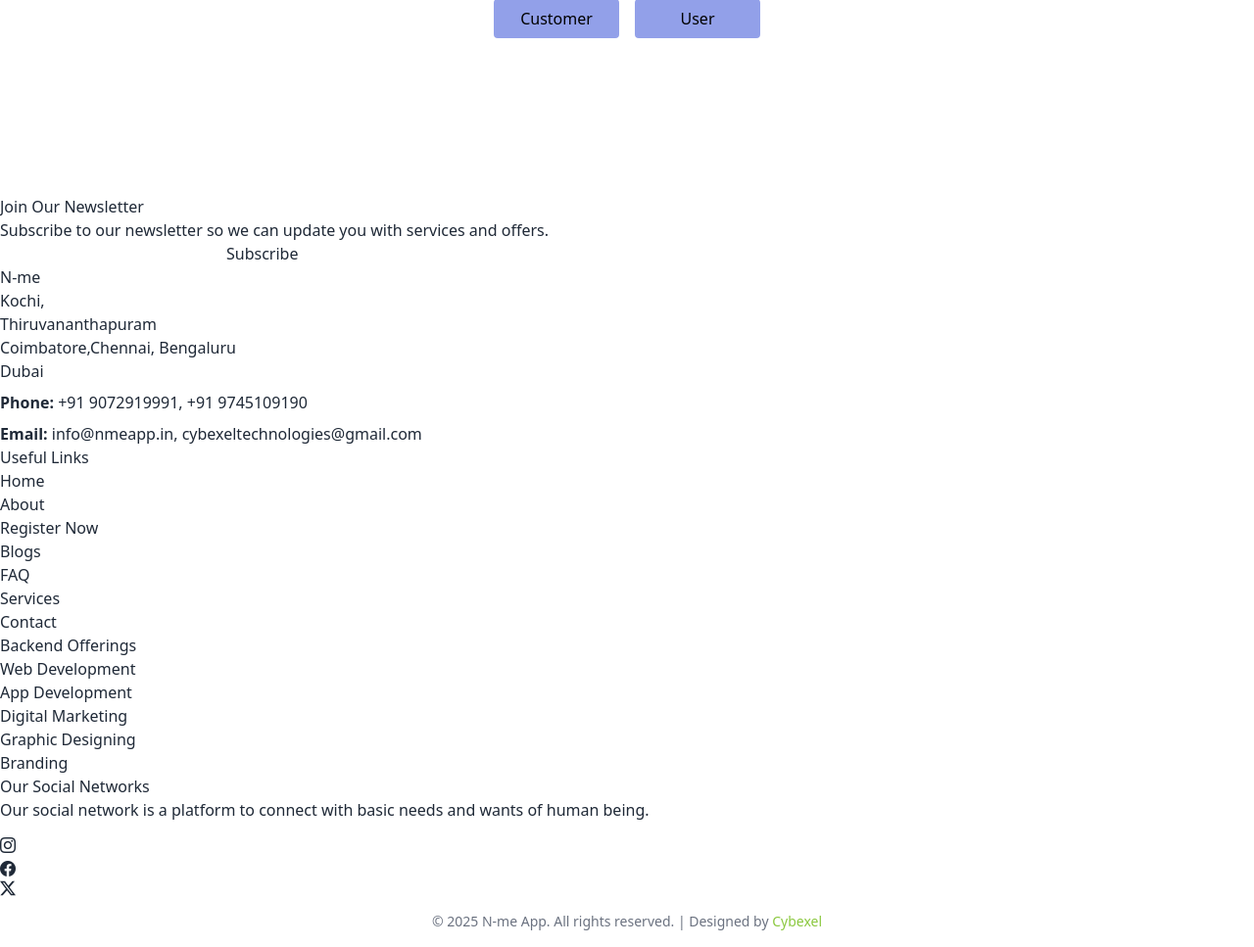
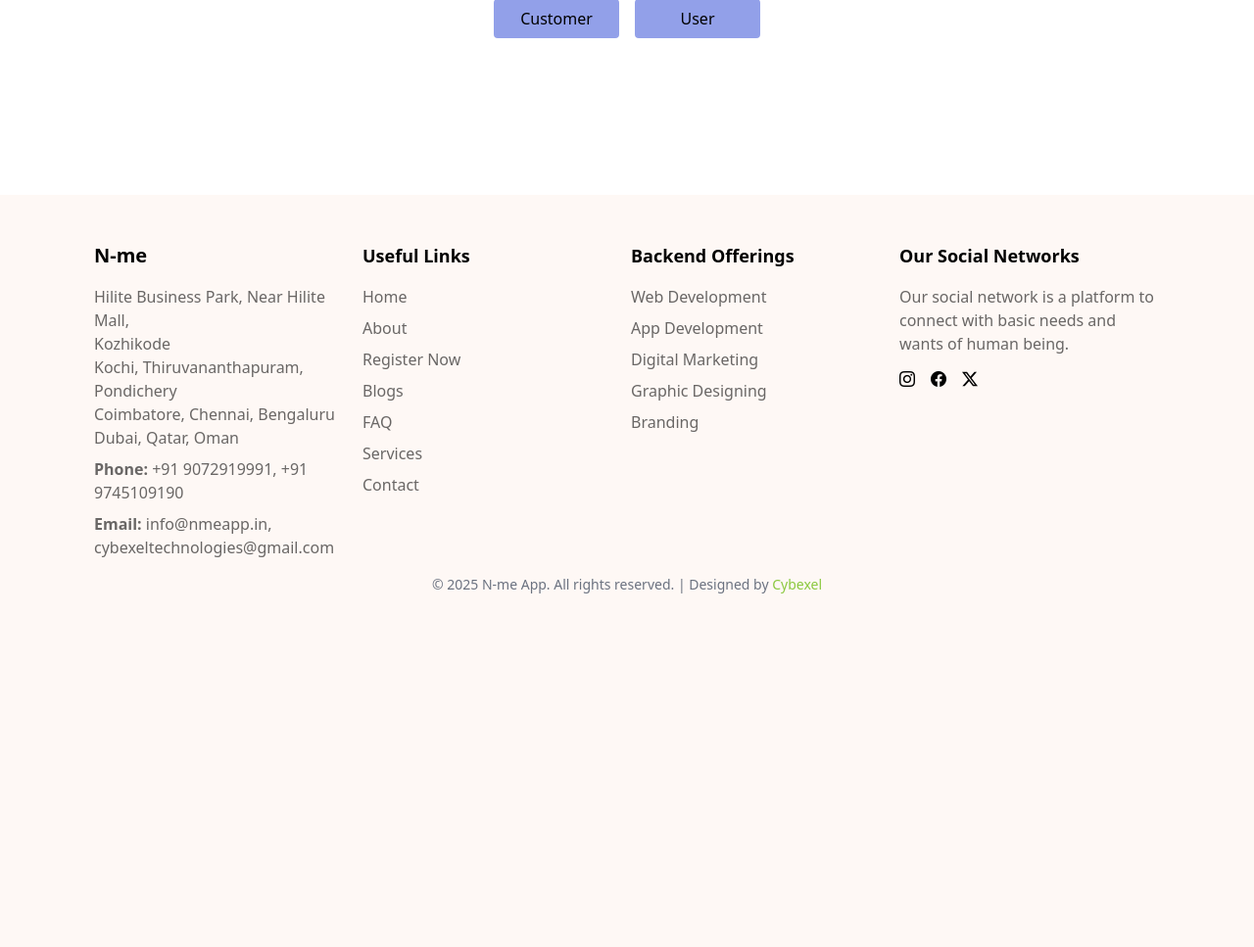
Before and after one commit to N-meapp/nmeapp, a Django app: page /faq in a window 1280 px wide. Shown: the part 249-1216 px from the top of the page at 98% size. After the commit the page ends 855 px from the top, so only its background shows below. Run offline with Django 5.2, Linux system fonts and the light colour scheme; some libraries are stand-ins or nearby versions.

Commit message:
faq footer change

```diff
--- a/blog/templates/faq.html
+++ b/blog/templates/faq.html
@@ -524,98 +524,114 @@
     </div>
   </section> -->
 
-
-   <!-- ======= Footer ======= -->
-  <footer id="footer">
-
-    <div class="footer-newsletter">
-      <div class="container">
-        <div class="row justify-content-center">
-          <div class="col-lg-6">
-            <h4>Join Our Newsletter</h4>
-            <p>Subscribe to our newsletter so we can update you with services and offers.</p>
-            <form action="" method="post">
-              <input type="email" name="email"><input type="submit" value="Subscribe">
-            </form>
+  <!-- Footer -->
+  <footer id="footer" class="bg-gray-900 text-gray-500 py-12 subscribe-footer">
+    <div class="container mx-auto px-24">
+      <div class="grid grid-cols-1 md:grid-cols-2 lg:grid-cols-4 gap-2">
+        <div>
+          <h3 class="text-xl font-bold mb-4 text-[black]">N-me</h3>
+          <p class="text-[#00000096]">
+            Hilite Business Park, Near Hilite Mall,<br />
+            Kozhikode<br />Kochi, Thiruvananthapuram, Pondichery<br />Coimbatore,
+            Chennai, Bengaluru<br />Dubai, Qatar, Oman<br />
+          </p>
+          <p class="mt-2 text-[#00000096]">
+            <strong>Phone:</strong> +91 9072919991, +91 9745109190
+          </p>
+          <p class="mt-2 text-[#00000096]"><strong>Email:</strong> info@nmeapp.in, cybexeltechnologies@gmail.com</p>
         </div>
-        </div>
-      </div>
-    </div>
-    <div class="footer-top">
-      <div class="container">
-        <div class="row">
-
-          <div class="col-lg-3 col-md-6 footer-contact">
-            <h3>N-me</h3>
-            <p>
-              Kochi,
-             <br> Thiruvananthapuram<br>Coimbatore,Chennai, Bengaluru<br>Dubai<br></p>
-
-            <p class="mt-2 footer-phone"><strong>Phone:</strong> +91 9072919991, +91 9745109190</p>
-            <!-- <p style="margin-left: 53px;"></p> -->
-
-            <p class="mt-2"> <strong>Email:</strong> info@nmeapp.in, cybexeltechnologies@gmail.com</p>
-          </div>
-          <div class="col-lg-3 col-md-6 footer-links">
-            <h4>Useful Links</h4>
+        <div>
+          <h4 class="text-lg font-bold mb-4 text-black">Useful Links</h4>
           <ul>
-              <li><i class="bx bx-chevron-right"></i> <a href="/">Home</a></li>
-              <li><i class="bx bx-chevron-right"></i> <a href="/about">About</a></li>
-              <li><i class="bx bx-chevron-right"></i> <a href="/register">Register Now</a></li>
-              <li><i class="bx bx-chevron-right"></i> <a href="/blog">Blogs</a></li>
-              <li><i class="bx bx-chevron-right"></i> <a href="/faq">FAQ</a></li>
-              <li><i class="bx bx-chevron-right"></i> <a href="/services">Services</a></li>
-              <li><i class="bx bx-chevron-right"></i> <a href="/contact">Contact</a></li>
-
+            <li class="mb-2">
+              <i class="bx bx-chevron-right"></i>
+              <a href="./index.html" class="hover:underline text-[#00000096]">Home</a>
+            </li>
+            <li class="mb-2">
+              <i class="bx bx-chevron-right"></i>
+              <a href="./About.html" class="hover:underline text-[#00000096]">About</a>
+            </li>
+            <li class="mb-2">
+              <i class="bx bx-chevron-right"></i>
+              <a href="./Register.html" class="hover:underline text-[#00000096]">Register Now</a>
+            </li>
+            <li class="mb-2">
+              <i class="bx bx-chevron-right"></i>
+              <a href="./blogs.html" class="hover:underline text-[#00000096]">Blogs</a>
+            </li>
+            <li class="mb-2">
+              <i class="bx bx-chevron-right"></i>
+              <a href="./faq.html" class="hover:underline text-[#00000096]">FAQ</a>
+            </li>
+            <li class="mb-2">
+              <i class="bx bx-chevron-right"></i>
+              <a href="./service.html" class="hover:underline text-[#00000096]">Services</a>
+            </li>
+            <li class="mb-2">
+              <i class="bx bx-chevron-right"></i>
+              <a href="contact.html" class="hover:underline text-[#00000096]">Contact</a>
+            </li>
           </ul>
         </div>
-
-          <div class="col-lg-3 col-md-6 footer-links">
-            <h4>Backend Offerings</h4>
+        <div>
+          <h4 class="text-lg font-bold mb-4 text-black">Backend Offerings</h4>
           <ul>
-              <li><i class="bx bx-chevron-right"></i> Web Development</li>
-              <li><i class="bx bx-chevron-right"></i>App Development</li>
-              <li><i class="bx bx-chevron-right"></i>Digital Marketing</li>
-              <li><i class="bx bx-chevron-right"></i>Graphic Designing</li>
-              <li><i class="bx bx-chevron-right"></i>Branding</li>
-
+            <li class="mb-2 text-[#00000096]">
+              <i class="bx bx-chevron-right text-[#00000096]"></i> Web Development
+            </li>
+            <li class="mb-2 text-[#00000096]">
+              <i class="bx bx-chevron-right text-[#00000096]"></i> App Development
+            </li>
+            <li class="mb-2 text-[#00000096]">
+              <i class="bx bx-chevron-right text-[#00000096]"></i> Digital Marketing
+            </li>
+            <li class="mb-2 text-[#00000096]">
+              <i class="bx bx-chevron-right text-[#00000096]"></i> Graphic Designing
+            </li>
+            <li class="mb-2 text-[#00000096]"><i class="bx bx-chevron-right text-black"></i> Branding</li>
           </ul>
         </div>
-
-          <div class="col-lg-3 col-md-6 footer-links">
-            <h4>Our Social Networks</h4>
-            <p>Our social network is a platform to connect with basic needs and wants of human being.</p>
-            <div class="social-links mt-3">
-
+        <div>
+          <h4 class="text-lg font-bold mb-4 text-black">
+            Our Social Networks
+          </h4>
+          <p class="text-[#00000096]">
+            Our social network is a platform to connect with basic needs and
+            wants of human being.
+          </p>
+          <div class="social-links mt-3 flex space-x-4 items-center">
             <a href="https://www.instagram.com/nme_app/?hl=en">
-                <div class="btn btn-primary rounded-pill ">
-                  <i class="bi bi-instagram"></i>
+              <div class="btn btn-primary rounded-pill">
+                <i class="bi bi-instagram text-black"></i>
               </div>
             </a>
 
-              <a href="https://www.facebook.com/profile.php?id=100076151802998">
-                <div class="btn btn-primary rounded-pill ">
-                  <i class="bi bi-facebook"></i>
+            <a href="https://www.facebook.com/p/NME-APP-100076151802998/">
+              <div class="btn btn-primary rounded-pill">
+                <i class="bi bi-facebook text-black"></i>
               </div>
             </a>
 
-
             <a href="https://x.com/nmeapp">
-                <div class="btn btn-primary rounded-pill ">
-                  <svg xmlns="http://www.w3.org/2000/svg" width="16" height="16" fill="currentColor"
-                    class="bi bi-twitter-x" viewBox="0 0 16 16">
+              <div class="btn btn-primary rounded-pill">
+                <svg
+                  xmlns="http://www.w3.org/2000/svg"
+                  width="16"
+                  height="16"
+                  fill="currentColor"
+                  class="bi bi-twitter-x text-black"
+                  viewBox="0 0 16 16"
+                >
                   <path
-                      d="M12.6.75h2.454l-5.36 6.142L16 15.25h-4.937l-3.867-5.07-4.425 5.07H.316l5.733-6.57L0 .75h5.063l3.495 4.633L12.601.75Zm-.86 13.028h1.36L4.323 2.145H2.865z" />
+                    d="M12.6.75h2.454l-5.36 6.142L16 15.25h-4.937l-3.867-5.07-4.425 5.07H.316l5.733-6.57L0 .75h5.063l3.495 4.633L12.601.75Zm-.86 13.028h1.36L4.323 2.145H2.865z"
+                  />
                 </svg>
               </div>
             </a>
           </div>
         </div>
-
       </div>
     </div>
-    </div>
-
     <div class="container py-4">
   <div class="credits text-center text-sm text-gray-500">
     © <script>document.write(new Date().getFullYear())</script> N-me App. All rights reserved. | Designed by
@@ -624,8 +640,7 @@
     </a>
   </div>
 </div>
-
-  </footer><!-- End Footer -->
+  </footer>
 
     <script src="https://cdn.jsdelivr.net/npm/bootstrap@5.1.3/dist/js/bootstrap.bundle.min.js"></script>
     <script src="https://cdn.jsdelivr.net/npm/aos@2.3.4/dist/aos.js"></script>
```
Lines whose indentation alone changed are shown as unchanged.
